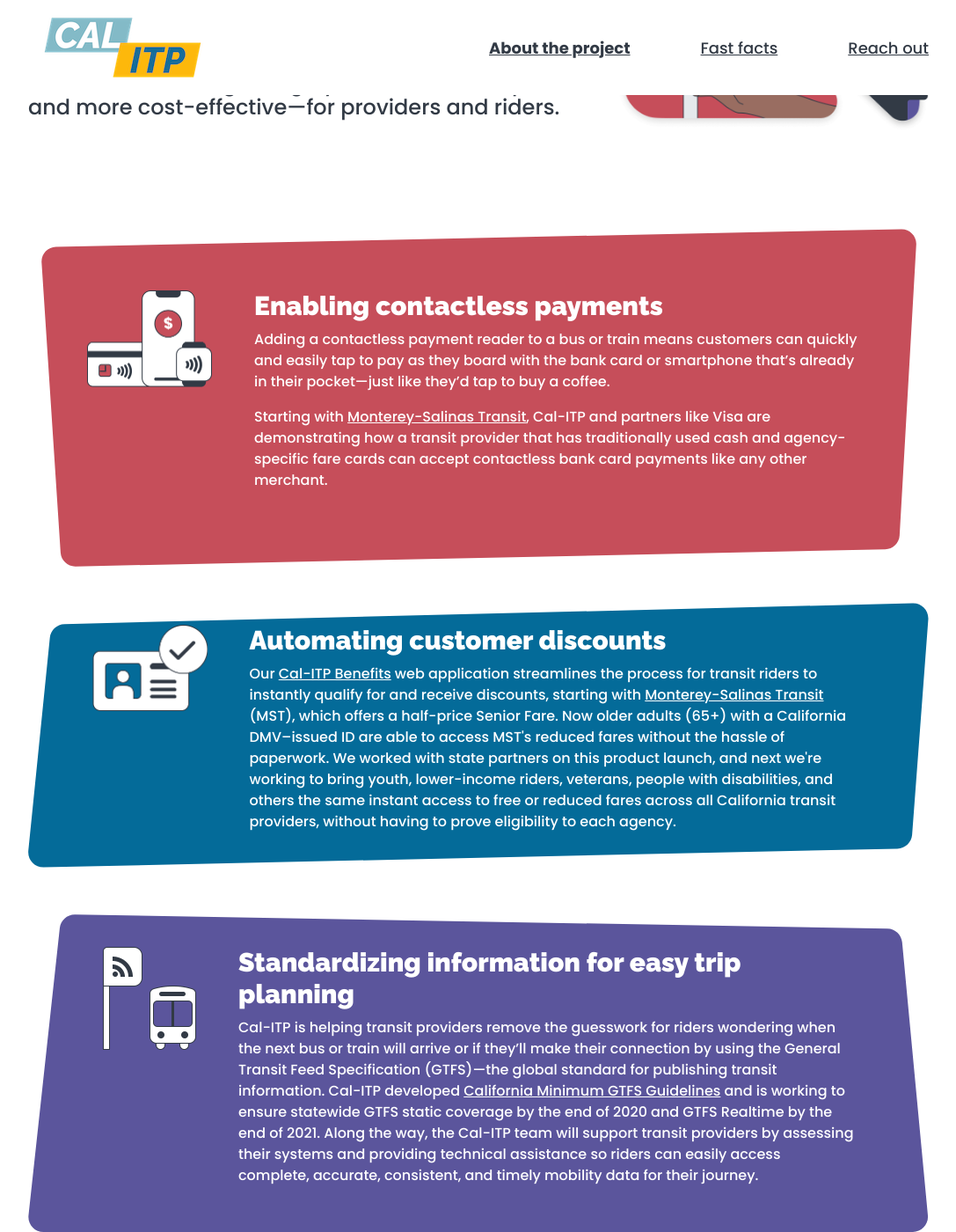
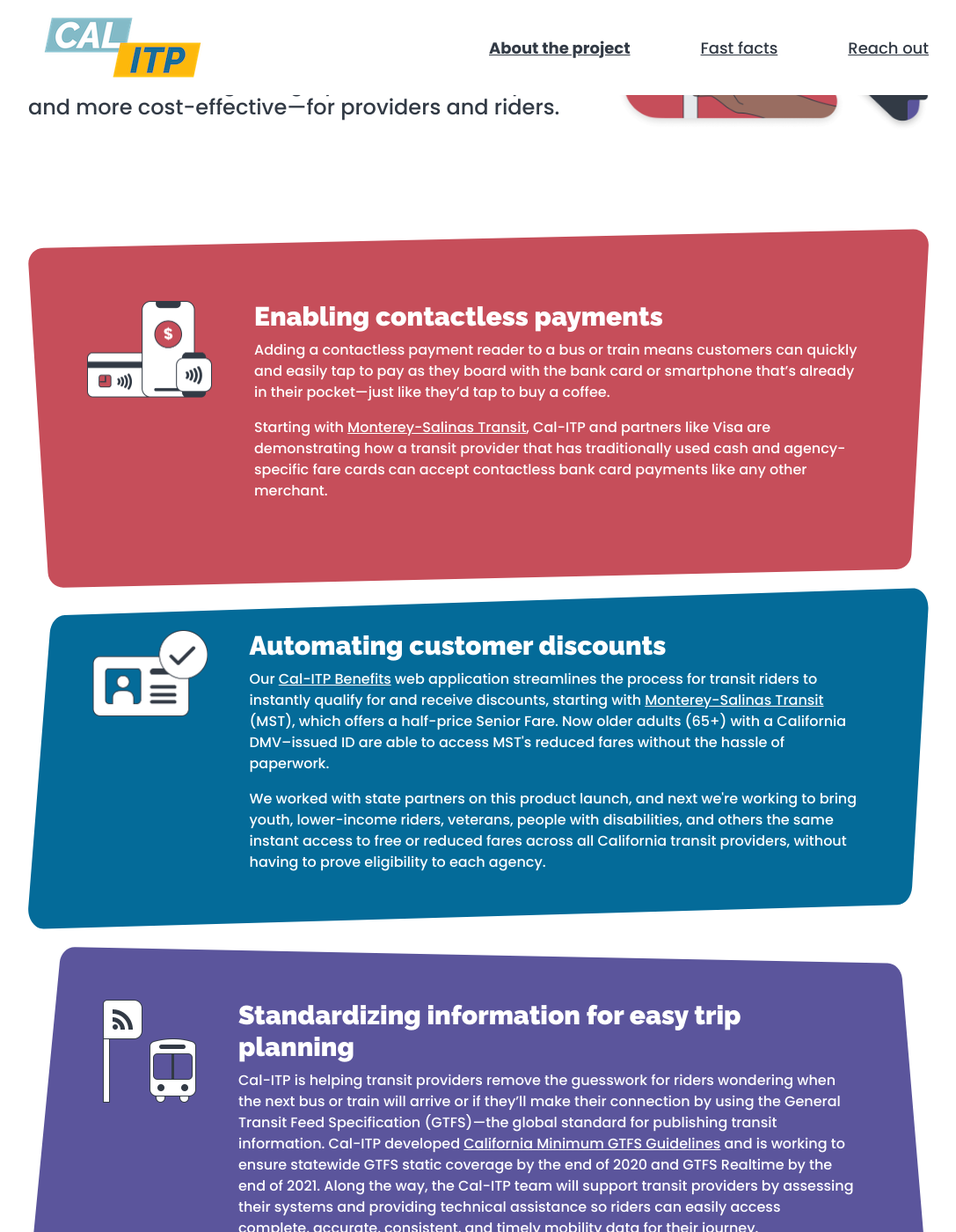
Before and after one commit to cal-itp/calitp.org, a Jekyll site: the page built from index.html, in a window 1280 px wide and 1400 px high, scrolled down 335 px. Shown: the whole window at 88% size, without its empty margins (96-1183 px from the left). Built offline with Jekyll 4.4.1, drawn with Linux system fonts in a browser that asks for light colours.

Commit message:
Make our .box SVG backgrounds scalable
Closes #29

```diff
--- a/index.html
+++ b/index.html
@@ -59,7 +59,8 @@
         </picture>
         <section class="right-callout">
           <h3>Automating customer discounts</h3>
-          <p>Our <a rel="noreferrer" target="_blank" href="https://benefits.calitp.org">Cal-ITP Benefits</a> web application streamlines the process for transit riders to instantly qualify for and receive discounts, starting with <a rel="noreferrer" target="_blank" href="https://mst.org/news_items/monterey-salinas-transit-mst-announces-discount-contactless-fares-for-riders-65-with-launch-of-benefits-eligibility-website/">Monterey-Salinas Transit</a> (MST), which offers a half-price Senior Fare. Now older adults (65+) with a California DMV–issued ID are able to access MST's reduced fares without the hassle of paperwork. We worked with state partners on this product launch, and next we're working to bring youth, lower-income riders, veterans, people with disabilities, and others the same instant access to free or reduced fares across all California transit providers, without having to prove eligibility to each agency.</p>
+          <p>Our <a rel="noreferrer" target="_blank" href="https://benefits.calitp.org">Cal-ITP Benefits</a> web application streamlines the process for transit riders to instantly qualify for and receive discounts, starting with <a rel="noreferrer" target="_blank" href="https://mst.org/news_items/monterey-salinas-transit-mst-announces-discount-contactless-fares-for-riders-65-with-launch-of-benefits-eligibility-website/">Monterey-Salinas Transit</a> (MST), which offers a half-price Senior Fare. Now older adults (65+) with a California DMV–issued ID are able to access MST's reduced fares without the hassle of paperwork.</p>
+          <p>We worked with state partners on this product launch, and next we're working to bring youth, lower-income riders, veterans, people with disabilities, and others the same instant access to free or reduced fares across all California transit providers, without having to prove eligibility to each agency.</p>
         </section>
       </section>
     </section>
--- a/stylesheets/main.css
+++ b/stylesheets/main.css
@@ -157,6 +157,7 @@
 }
 #details #automating-customer-discounts {
   background-image: url('../images/section-2-bg.svg');
+  margin-bottom: 1.25rem;
 }
 #details #standardizing-trip-quality {
   background-image: url('../images/section-3-bg.svg');
@@ -343,6 +344,7 @@
   #details #automating-customer-discounts {
     background-color: #046B99;
     background-image: initial;
+    margin-bottom: 0;
   }
   #details #standardizing-trip-quality {
     background-color: #5B559C;
```
Also changed, not shown: images/section-1-bg.svg, images/section-2-bg.svg, images/section-3-bg.svg.
